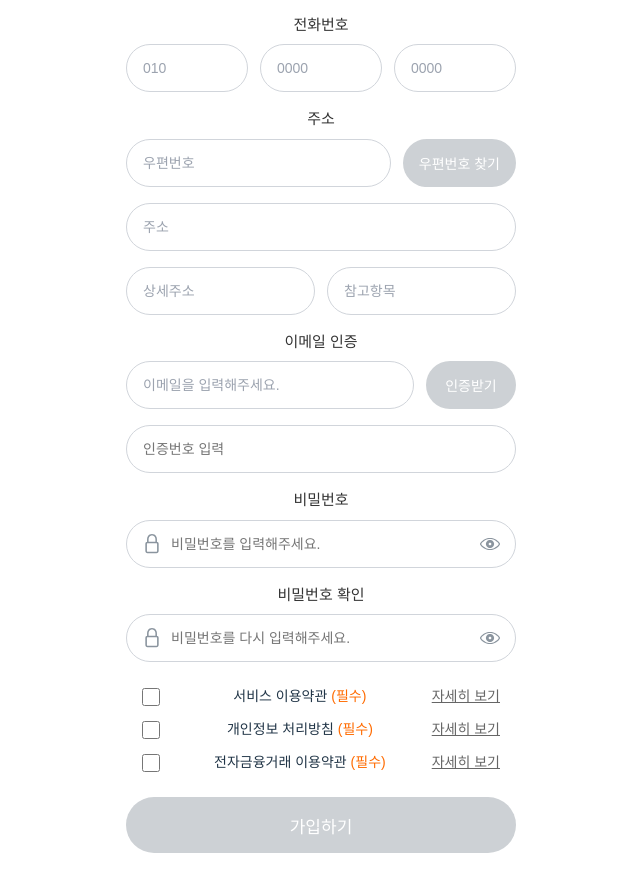
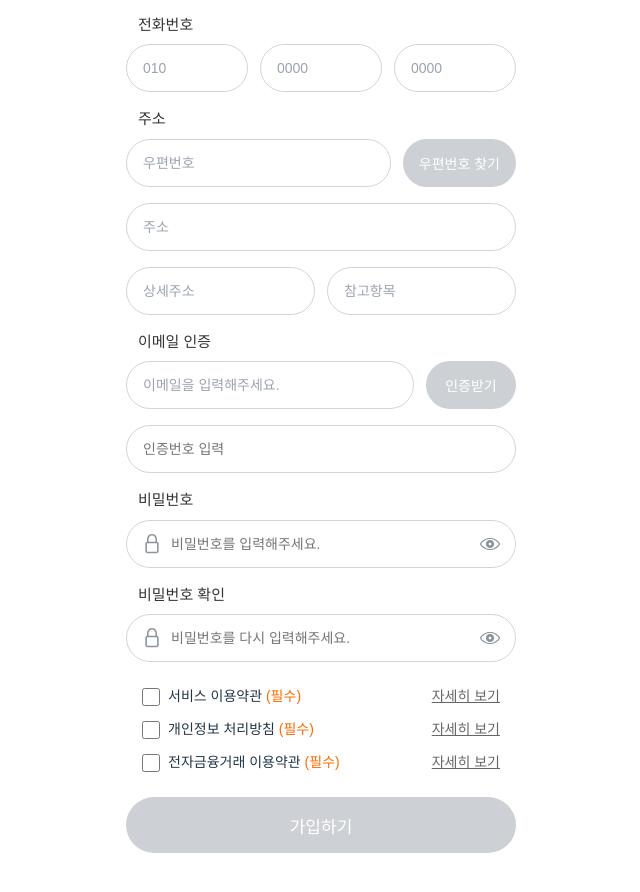
Before and after one commit to miswulin/MealForYou_FE, a React (Vite) app: page /signup in a window 1280 px wide. Shown: the part 236-1128 px from the top of the page, without its empty margins (339-979 px from the left). Built offline with nearby package versions, Linux system fonts and the light colour scheme.

Commit message:
refactor: 회원가입 화면 텍스트 오류 수정

```diff
--- a/src/pages/Signup/SignupPage.jsx
+++ b/src/pages/Signup/SignupPage.jsx
@@ -10,10 +10,13 @@ import wrongIcon from '../../assets/wrong.svg';
 
 const SignupContainer = styled('div')({
   width: '100%',
+  maxWidth: '500px',
+  margin: '0 auto',
   minHeight: '100vh',
   backgroundColor: '#fff',
   padding: '0 20px',
   fontFamily: '"Noto Sans KR", sans-serif',
+  textAlign: 'left',
   '& *': {
     boxSizing: 'border-box',
     margin: 0,
@@ -54,6 +57,7 @@ const Title = styled('h2')({
   fontWeight: 'bold',
   textAlign: 'center',
   marginBottom: '8px',
+  width: '100%',
 });
 
 const Subtitle = styled('p')({
@@ -61,6 +65,7 @@ const Subtitle = styled('p')({
   color: '#666',
   textAlign: 'center',
   marginBottom: '24px',
+  width: '100%',
   '& span': {
     color: '#2098F3',
     fontWeight: '500',
@@ -76,6 +81,7 @@ const FormGroup = styled('div')({
     fontWeight: '500',
     marginBottom: '8px',
     color: '#333',
+    paddingLeft: '12px',
   },
 });
 
@@ -258,7 +264,7 @@ export default function SignupPage() {
       </Header>
 
       <Title>회원가입</Title>
-      <Subtitle>
+      <Subtitle style={{ textAlign: 'center' }}>
         이미 회원이신가요? <span onClick={() => navigate('/login')} style={{ cursor: 'pointer', textDecoration: 'underline' }}>로그인하기</span>
       </Subtitle>
 
```
